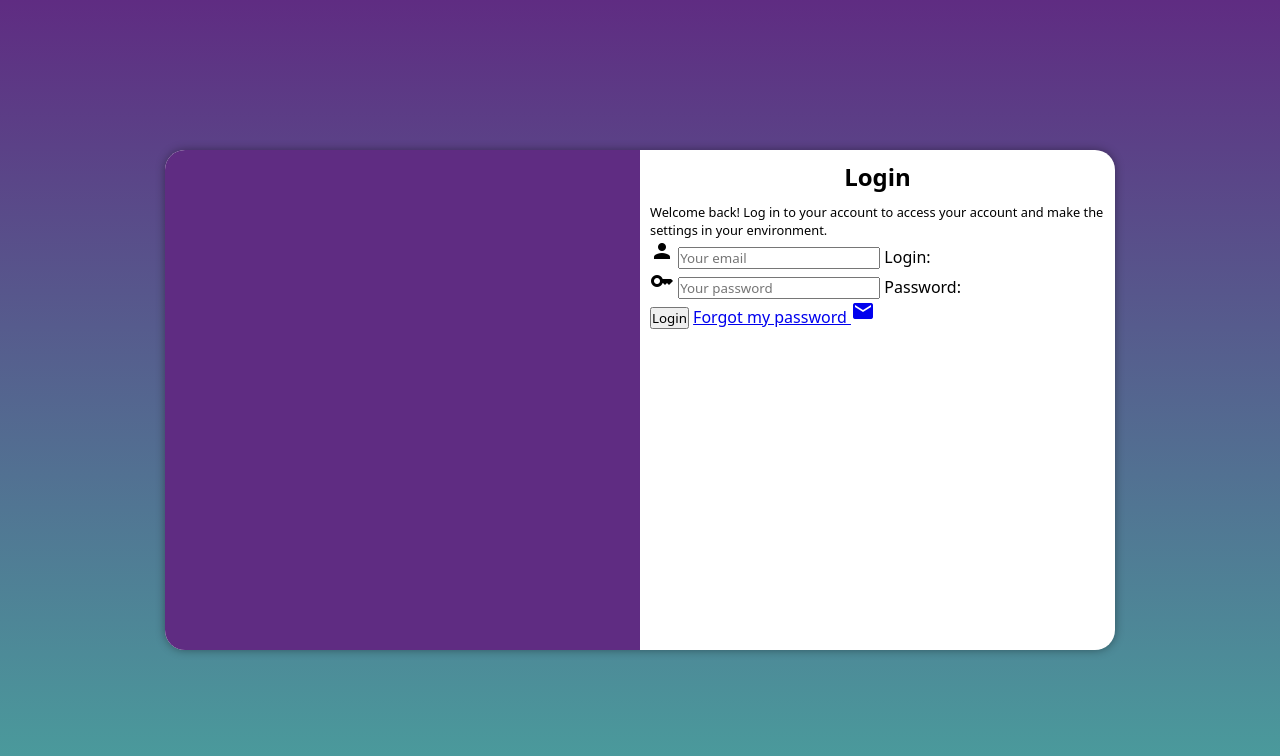
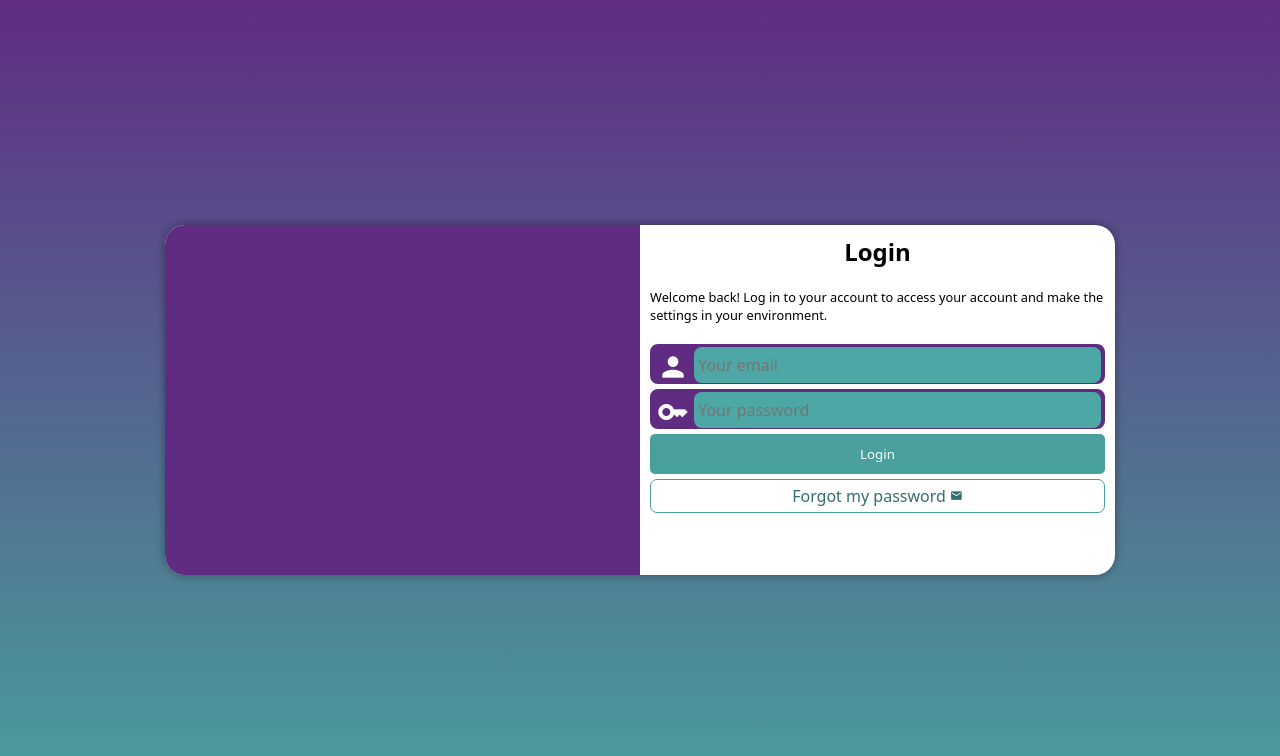
Before and after one commit to lucasmpazz/projeto-login, a plain HTML site: page index.html in a window 1280 px wide. Drawn offline with Linux system fonts and the light colour scheme.

Commit message:
login finalizado

```diff
--- a/estilos/media-queries.css
+++ b/estilos/media-queries.css
@@ -6,7 +6,8 @@
         background-image: linear-gradient(to top,#49a09d, #5f2c82);
     }
     section#login{
-        width: 90vw;
+        width: 80vw;
+        height: 280px;
     }
     section#login > div#imagem{
         float: left;
@@ -31,6 +32,7 @@
 
     section#login{
         width: 950px;
+        height: 350px;
 
     }
 
@@ -56,4 +58,5 @@
 
     div#formulario > p {
         font-size: 0.8em;
+        margin: 20px 0px;
     }
--- a/estilos/style.css
+++ b/estilos/style.css
@@ -1,6 +1,6 @@
 @charset "UTF-8";
 
-/* PALETA DE CORES
+/*  COLORS
 
     Verde: #49a09d
     Lilás: #5f2c82
@@ -35,7 +35,7 @@ section#login{
     transform: translate(-50%, -50%);
     background-color: white;
     width: 250px;
-    height: 500px;
+    height: 515px;
     border-radius: 20px;
     box-shadow: 0px 0px 10px rgba(0, 0, 0, 0.384);
     transition: width .3s, height .3s;
@@ -58,3 +58,85 @@ section#login > div#formulario{
     padding: 10px;
 
 }
+
+form > div.campo {
+    background-color:#5f2c82;
+    border: 2px solid #5f2c82;
+    width: 100%;
+    display: block;
+    height: 40px;
+    border-radius: 8px;
+    margin: 5px 0px;
+
+}
+
+div.campo > label{
+    display: none;
+
+}
+
+form > input[type=submit]{
+    display: block;
+    size: 1em;
+    width: 100%;
+    height: 40px;
+    background-color:#49a09d ;
+    color: white;
+    border: none;
+    border-radius: 5px;
+}
+
+form > input[type=submit]:hover{
+    background-color: #326e6c;
+
+}
+
+form > a.botao {
+    display: block;
+    text-align: center;
+    font-size: 1em;
+    width: 100%;
+    height: 40%;
+    padding-bottom: 5px;
+    padding-top: 5px;
+    margin-top: 5px;
+    background-color:white ;
+    border: 1px solid #49a09d;
+    border-radius: 7px;
+    text-decoration: none;
+    color:#326e6c ;
+}
+
+form > a.botao:hover{
+    background-color:#49a09d ;
+}
+
+form > a.botao > span {
+    font-size: 0.8em;
+
+}
+
+div.campo > span{
+
+    color: white;
+    font-size: 2em;
+
+    width: 38px;
+    padding: 5px;
+}
+
+div.campo > input{
+    background-color:#4da8a5 ;
+    font-size: 1em;
+    height: 100%;
+    border: 0px;
+    border-radius: 8px;
+    padding: 4px;
+    width: calc(100% - 44px);
+    transform: translateY(-12px);
+}
+
+div.campo > input:focus-within{
+    background-color: white;
+    border: none;
+}
--- a/index.html
+++ b/index.html
@@ -28,8 +28,10 @@
                         <input type="password" name="password" id="ipassword" placeholder="Your password" autocomplete="current-password" required minlength="8" maxlength="20">
                         <label for="isenha">Password:</label>
                     </div>
-                    <input type="submit" value="Login">
-                    <a href="forget.html">Forgot my password <span class="material-icons">mail</span></a>
+                    <input type="submit" value="Login" >
+                    <a href="forget.html" class="botao">
+                        Forgot my password <span class="material-icons">mail</span>
+                    </a>
                 </form>
             </div>
         </section>
```
